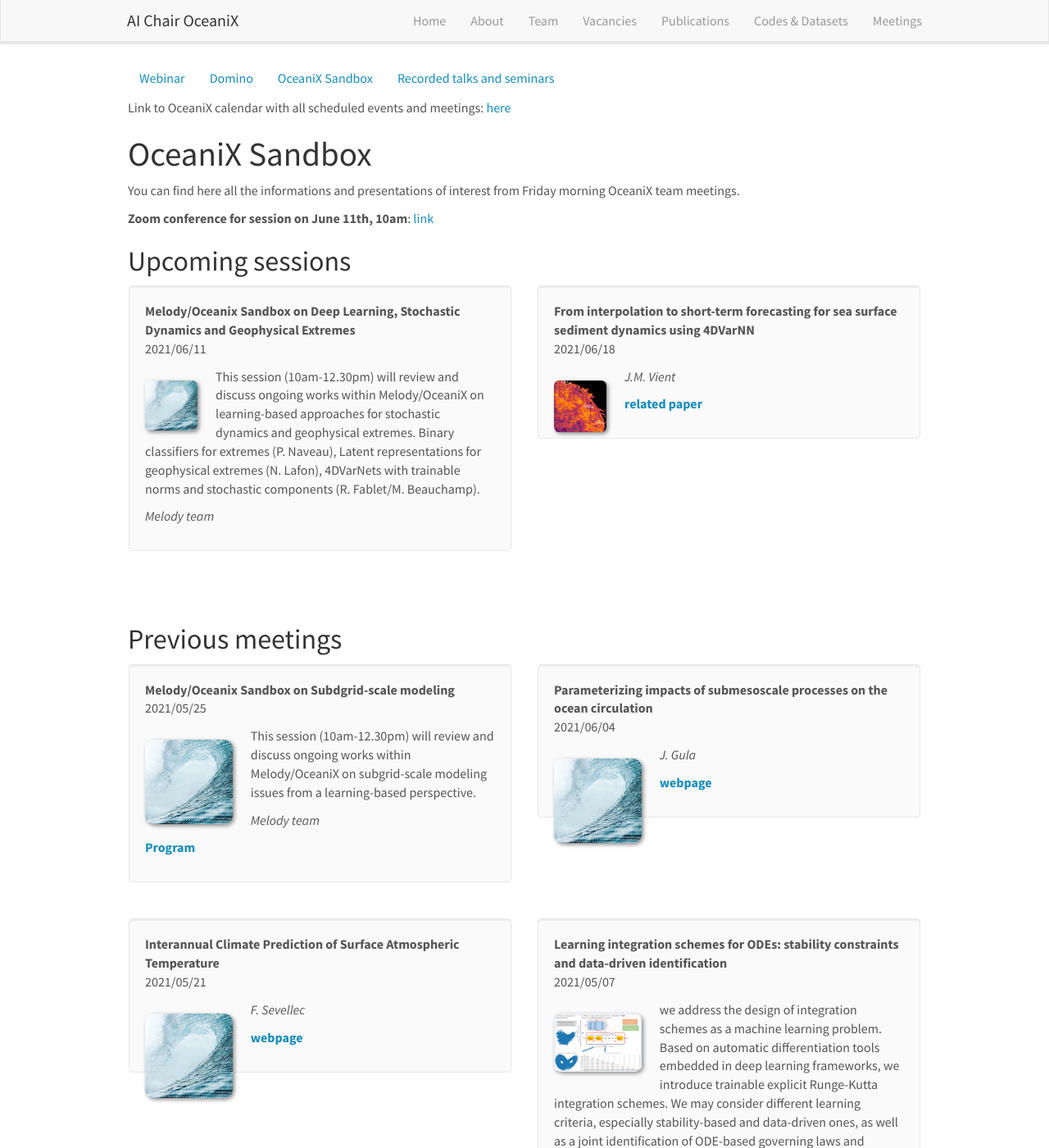
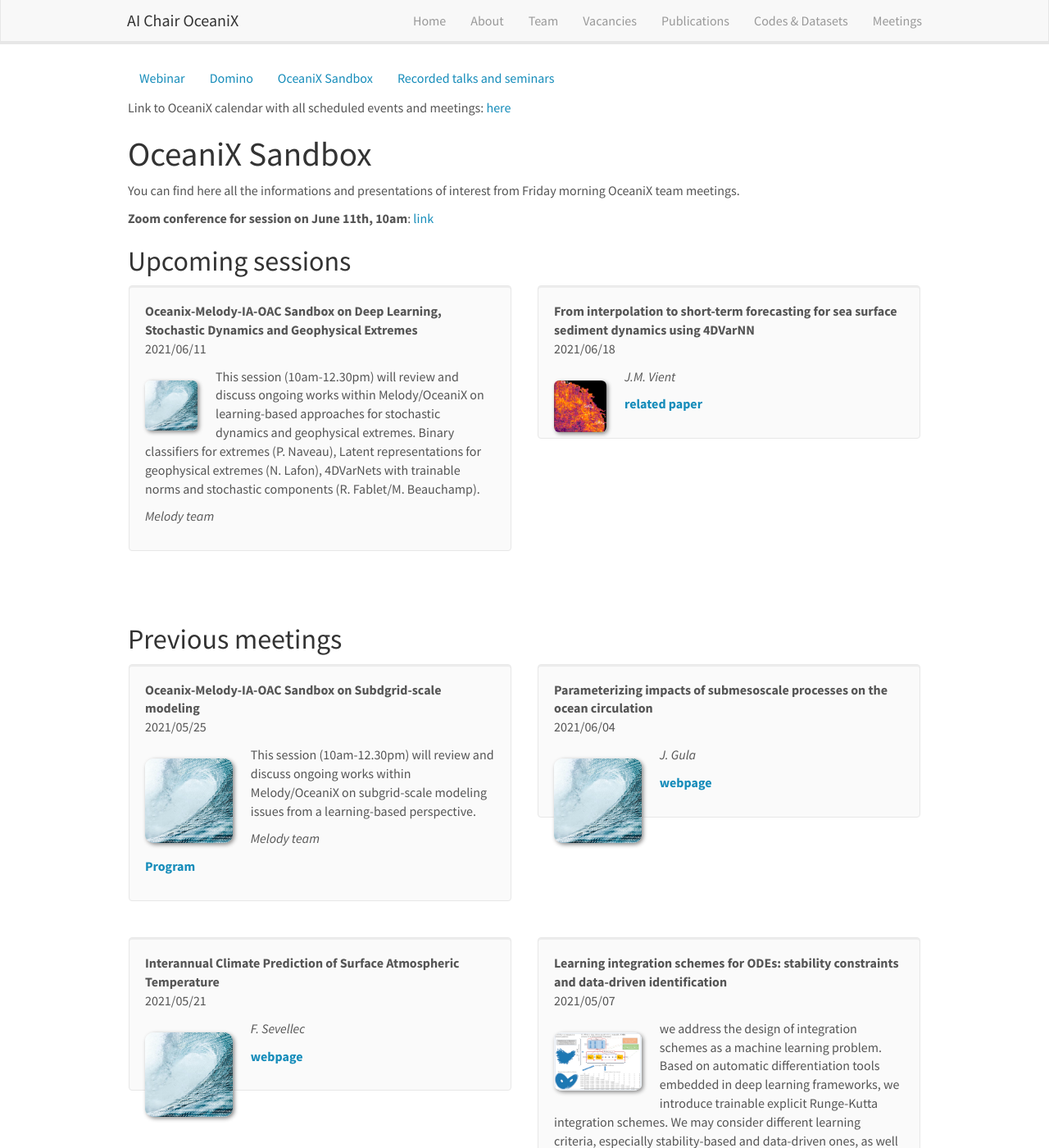
Before and after one commit to CIA-Oceanix/CIA-Oceanix.github.io, a Jekyll site: the page built from _pages/oceanix_sandbox.md, in a window 1280 px wide and 1400 px high. Shown: the whole window at 82% size. Built offline with Jekyll 4.4.1, drawn with Linux system fonts in a browser that asks for light colours; nearby versions of some CDN libraries; some of the changed text lies outside the part shown.

Commit message:
Update sandbox_list.yml

```diff
--- a/_data/sandbox_list.yml
+++ b/_data/sandbox_list.yml
@@ -1,4 +1,4 @@
-- title: "Melody/Oceanix Sandbox on Deep Learning, Stochastic Dynamics and Geophysical Extremes"
+- title: "Oceanix-Melody-IA-OAC Sandbox on Deep Learning, Stochastic Dynamics and Geophysical Extremes"
   image: default.jpg
   description: This session (10am-12.30pm) will review and discuss ongoing works within Melody/OceaniX on learning-based approaches for stochastic dynamics and geophysical extremes. Binary classifiers for extremes (P. Naveau), Latent representations for geophysical extremes (N. Lafon), 4DVarNets with trainable norms and stochastic components (R. Fablet/M. Beauchamp).
   date: 2021/06/11
@@ -30,7 +30,7 @@
   news1:
   news2:
 
-- title: "Melody/Oceanix Sandbox on Subdgrid-scale modeling"
+- title: "Oceanix-Melody-IA-OAC Sandbox on Subdgrid-scale modeling"
   image: default.jpg
   description: This session (10am-12.30pm) will review and discuss ongoing works within Melody/OceaniX on subgrid-scale modeling issues from a learning-based perspective.
   date: 2021/05/25
@@ -110,7 +110,7 @@
   news1:
   news2:
 
-- title: "Melody/Oceanix Sandbox on Deep Learning and Data Assimilation"
+- title: "Oceanix-Melody-IA-OAC Sandbox on Deep Learning and Data Assimilation"
   image: ronan4DVarNNSamp2021.jpg
   description: Discussion on the ongoing work on DL and Data Assimilation within OceaniX-Melody (10.00am-12.30pm)
   date: 2021/04/09
```
